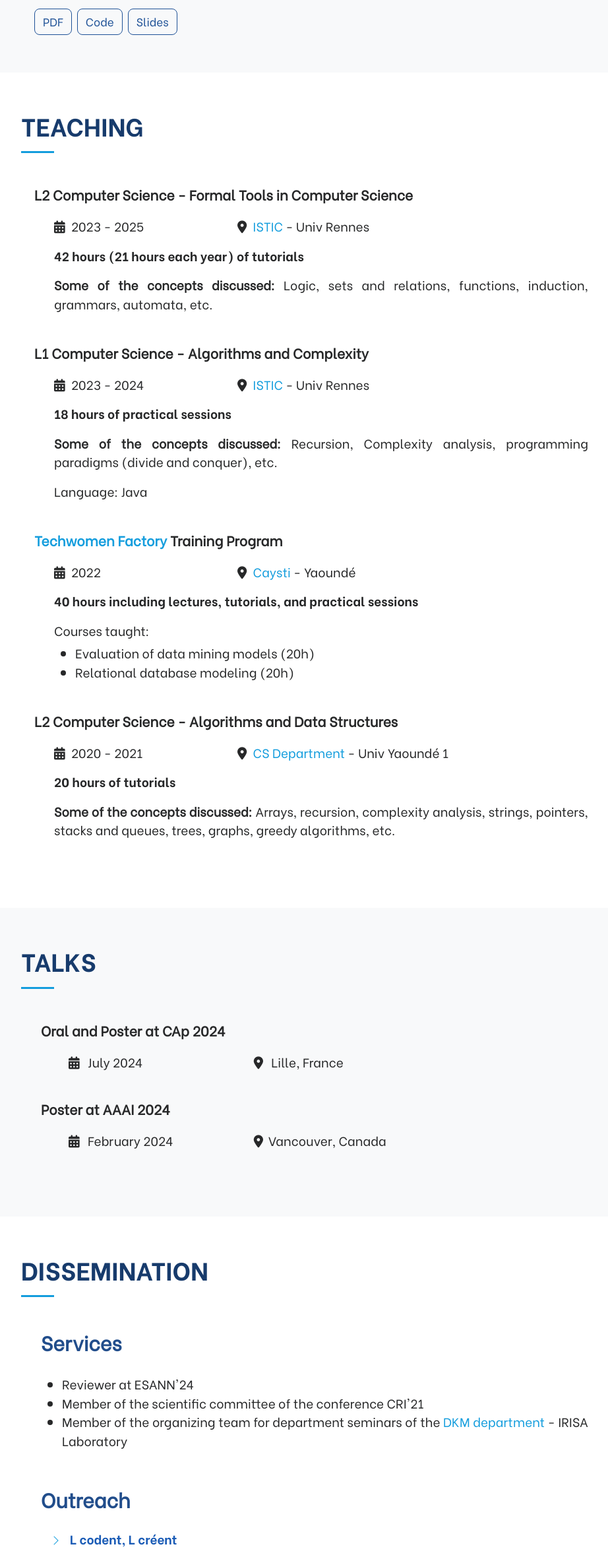
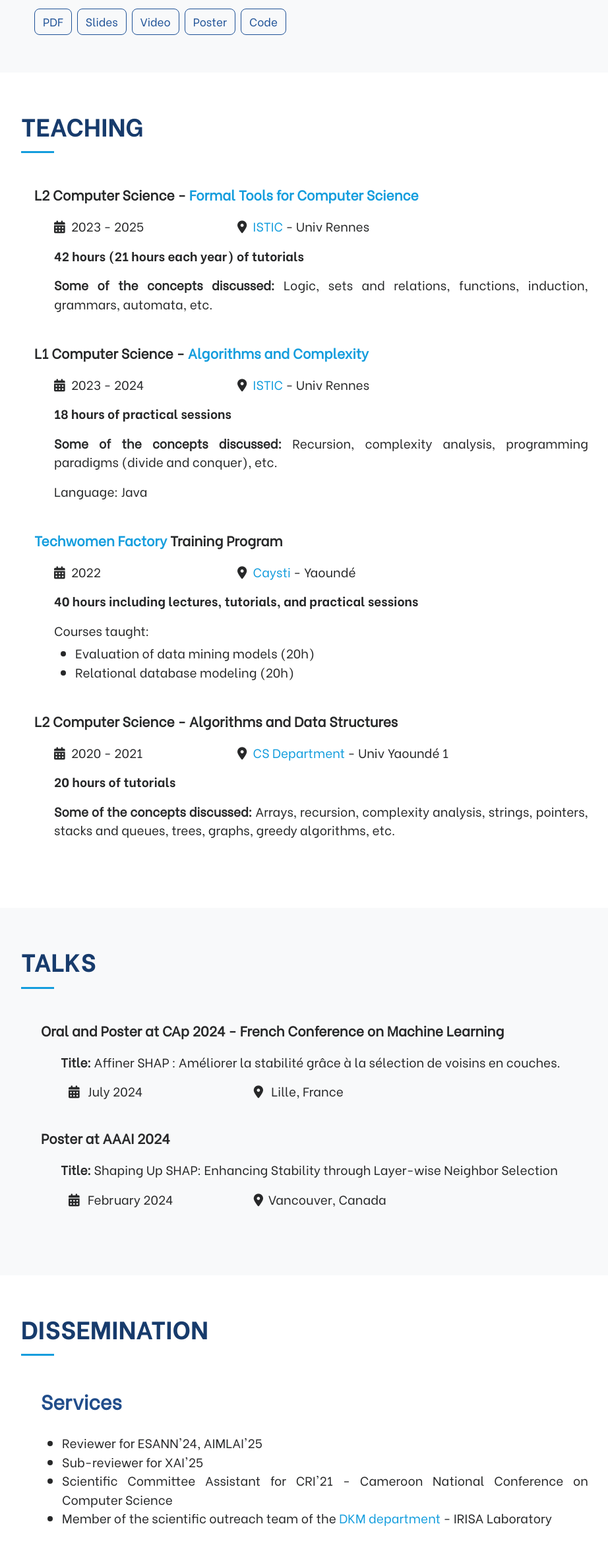
Before and after one commit to gwladyskelodjou/gwladyskelodjou.github.io, a plain HTML site: page index.html in a window 1280 px wide. Shown: the part 1715-4075 px from the top of the page at 66% size, without its empty margins (328-1250 px from the left). Drawn offline with Linux system fonts and the light colour scheme.

Commit message:
new documents

```diff
--- a/assets/css/style.css
+++ b/assets/css/style.css
@@ -558,6 +558,12 @@ section {
   font-size: 1.1em;
   margin-bottom: 1em;
 }
+.talk-title p {
+  margin-left: 30px;
+}
+.talk-title p span{
+  font-weight: bold;
+}
 .talk {
   margin-bottom: 1.5em;
 }
--- a/index.html
+++ b/index.html
@@ -5,9 +5,25 @@
   <meta charset="utf-8">
   <meta content="width=device-width, initial-scale=1.0" name="viewport">
 
-  <title>Gwladys Kelodjou</title>
-  <meta content="" name="description">
-  <meta content="" name="keywords">
+  <!-- Page title -->
+  <title>Gwladys Kelodjou - PhD Candidate in Explainable AI</title>
+
+    <!-- SEO -->
+  <meta name="description" content="Personal webpage of Gwladys Kelodjou, PhD candidate in explainable artificial intelligence. Her research focuses on the stability of explanations produced by post-hoc explanation methods.">
+  <meta name="keywords" content="Gwladys Kelodjou, Artificial Intelligence, Machine Learning, Explainable AI, XAI, Interpretability, IML, Explanations, Stability of explanations, Trustworthy AI, Shapley values, SHAP, feature attribution methods, Robustness, Consistency of explanations">
+
+  <meta property="og:title" content="Gwladys Kelodjou - PhD Candidate in Explainable AI">
+  <meta property="og:description" content="Research in explainable artificial intelligence, interpretability, stability, robustness, trustworthy AI, and Shapley values.">
+  <meta property="og:type" content="website">
+  <meta property="og:url" content="https://gwladyskelodjou.github.io">
+  <meta property="og:site_name" content="Gwladys Kelodjou">
+
+  <meta property="og:image" content="https://gwladyskelodjou.github.io/assets/img/gwladys_kelodjou.png">
+
+  <meta name="twitter:card" content="summary">
+  <meta name="twitter:title" content="Gwladys Kelodjou - PhD Candidate in Explainable AI">
+  <meta name="twitter:description" content="PhD candidate in explainable artificial intelligence, working on stability of explanations produced by post-hoc explanation methods.">
+
 
   <!-- Google Fonts -->
   <link href="https://fonts.googleapis.com/css?family=Open+Sans:300,300i,400,400i,600,600i,700,700i|Raleway:300,300i,400,400i,500,500i,600,600i,700,700i|Poppins:300,300i,400,400i,500,500i,600,600i,700,700i" rel="stylesheet">
@@ -74,7 +90,7 @@
           <h1>Gwladys Kelodjou</h1>
         </div>
         <div>
-          <p>I am a <strong>PhD student</strong> in computer science at the <a href='https://www.univ-rennes.fr/en'>University of Rennes</a>, conducting research on Explainable Artificial Intelligence with <a href='https://people.irisa.fr/Alexandre.Termier/'>Alexandre Termier</a>, <a href='https://people.irisa.fr/Laurence.Roze/'>Laurence Rozé</a>, and Véronique Masson. I am part of the <a href='https://team.inria.fr/lacodam/'>LACODAM Inria team</a> at the <a href="https://www.irisa.fr/">IRISA Laboratory (France)</a>. My work aims to improve the quality of model decision explanations, making them more reliable, interpretable, and useful.</p>
+          <p>I am a <strong>PhD student</strong> in computer science at the <a href='https://www.univ-rennes.fr/en' target="_blank">University of Rennes</a>, conducting research on Explainable Artificial Intelligence with <a href='https://people.irisa.fr/Alexandre.Termier/' target="_blank">Alexandre Termier</a>, <a href='https://people.irisa.fr/Laurence.Roze/' target="_blank">Laurence Rozé</a>, and Véronique Masson. I am part of the <a href='https://team.inria.fr/lacodam/' target="_blank">LACODAM Inria team</a> at the <a href="https://www.irisa.fr/" target="_blank">IRISA Laboratory (France)</a>. My work aims to improve the quality of model decision explanations, making them more reliable, interpretable, and useful.</p>
         </div>
         <div class="keywords-wrapper">
           <strong>Keywords:</strong>
@@ -139,8 +155,10 @@
             </div>
             <div class="availability d-flex gap-2">
               <a href="https://ojs.aaai.org/index.php/AAAI/article/view/29208" target="_blank" class="btn btn-outline-primary rounded-pill">PDF</a>
-              <a href="#"  class="btn btn-outline-primary rounded-pill" target="_blank" >Code</a>
-              <a href="#" class="btn btn-outline-primary rounded-pill" target="_blank" >Slides</a>
+              <a href="docs/Slides_AAAI24.pdf" class="btn btn-outline-primary rounded-pill" target="_blank" >Slides</a>
+              <a href="https://underline.io/lecture/92291-shaping-up-shap-enhancing-stability-through-layer-wise-neighbor-selection" target="_blank" class="btn btn-outline-primary rounded-pill">Video</a>
+              <a href="docs/Poster_AAAI24.pdf" target="_blank" class="btn btn-outline-primary rounded-pill">Poster</a>
+              <a href="https://github.com/gwladyskelodjou/st-shap"  class="btn btn-outline-primary rounded-pill" target="_blank" >Code</a>
             </div>
           </div>
         </div>
@@ -158,7 +176,7 @@
       <div class="teaching-content">
         <div class="course">
           <h4 class="course-title">
-            <span class="course-level">L2 Computer Science -</span>  Formal Tools in Computer Science
+            <span class="course-level">L2 Computer Science -</span>  <a href="https://istic.univ-rennes.fr/sites/istic.univ-rennes.fr/files/medias/files/Syllabus-OFI-2025_0.pdf" target="_blank" rel="noopener noreferrer">Formal Tools for Computer Science</a>
           </h4>
           <div class="course-item">
             <div class="course-info row">
@@ -174,7 +192,7 @@
 
           <div class="course">
             <h4 class="course-title">
-              <span class="course-level">L1 Computer Science -</span> Algorithms and Complexity
+              <span class="course-level">L1 Computer Science -</span> <a href="https://istic.univ-rennes.fr/sites/istic.univ-rennes.fr/files/medias/files/UE%20Algorithmique%201%20-%203%C2%A0ECTS_0.pdf" target="_blank" rel="noopener noreferrer">Algorithms and Complexity</a>
             </h4>
             <div class="course-item">
               <div class="course-info row">
@@ -183,7 +201,7 @@
               </div>
               <div class="course-details">
                 <p class="course-hours">18 hours of practical sessions</p>
-                <p class="course-description"><span>Some of the concepts discussed:</span> Recursion, Complexity analysis, programming paradigms (divide and conquer), etc.</p>
+                <p class="course-description"><span>Some of the concepts discussed:</span> Recursion, complexity analysis, programming paradigms (divide and conquer), etc.</p>
                 <p>Language: Java</p>
               </div>
             </div>
@@ -239,7 +257,8 @@
         <div class="talks-content">
           <div class="talk">
             <div class="talk-title">
-              <h4>Oral and Poster at CAp 2024</h4>
+              <h4>Oral and Poster at CAp 2024 - French Conference on Machine Learning</h4>
+              <p><span>Title:</span> Affiner SHAP : Améliorer la stabilité grâce à la sélection de voisins en couches.</p>
             </div>
             <div class="talk-info row">
               <p class="col-lg-4"><i class="fa-solid fa-calendar-alt"></i> July 2024</p>
@@ -250,6 +269,7 @@
           <div class="talk">
             <div class="talk-title">
               <h4>Poster at AAAI 2024</h4>
+              <p><span>Title:</span> Shaping Up SHAP: Enhancing Stability through Layer-wise Neighbor Selection</p>
             </div>
             <div class="talk-info row">
               <p class="col-lg-4"><i class="fa-solid fa-calendar-alt"></i> February 2024</p>
@@ -274,10 +294,10 @@
             <div class="services-content">
               <div>
                 <ul>
-                  <li>Reviewer at ESANN'24</li>
-                  <li>Member of the scientific committee of the
-                    conference CRI'21</li>
-                  <li>Member of the organizing team for department seminars of the <a href="http://dept-dkm.irisa.fr/" target="_blank">DKM department</a> - IRISA Laboratory</li>
+                  <li>Reviewer for ESANN'24, AIMLAI'25</li>
+                  <li>Sub-reviewer for XAI'25</li>
+                  <li>Scientific Committee Assistant for CRI'21 - Cameroon National Conference on Computer Science</li>
+                  <li>Member of the scientific outreach team of the <a href="http://dept-dkm.irisa.fr/" target="_blank">DKM department</a> - IRISA Laboratory</li>
                 </ul>
               </div>
             </div>
@@ -346,7 +366,8 @@
             <p><strong>gwladys.kelodjou@irisa.fr</strong></p>
           </div>
           <div>
-            <p>IRISA - Campus de Beaulieu, 263 Avenue du Général Leclerc, 35042 Rennes, France</p>
+            <p>IRISA - Campus de Beaulieu, 263 Avenue du Général Leclerc</p>
+            <p>35042 Rennes, France</p>
             <p>LACODAM Inria Team</p>
           </div>
         </div>
```
Also changed, not shown: 3 other files.
